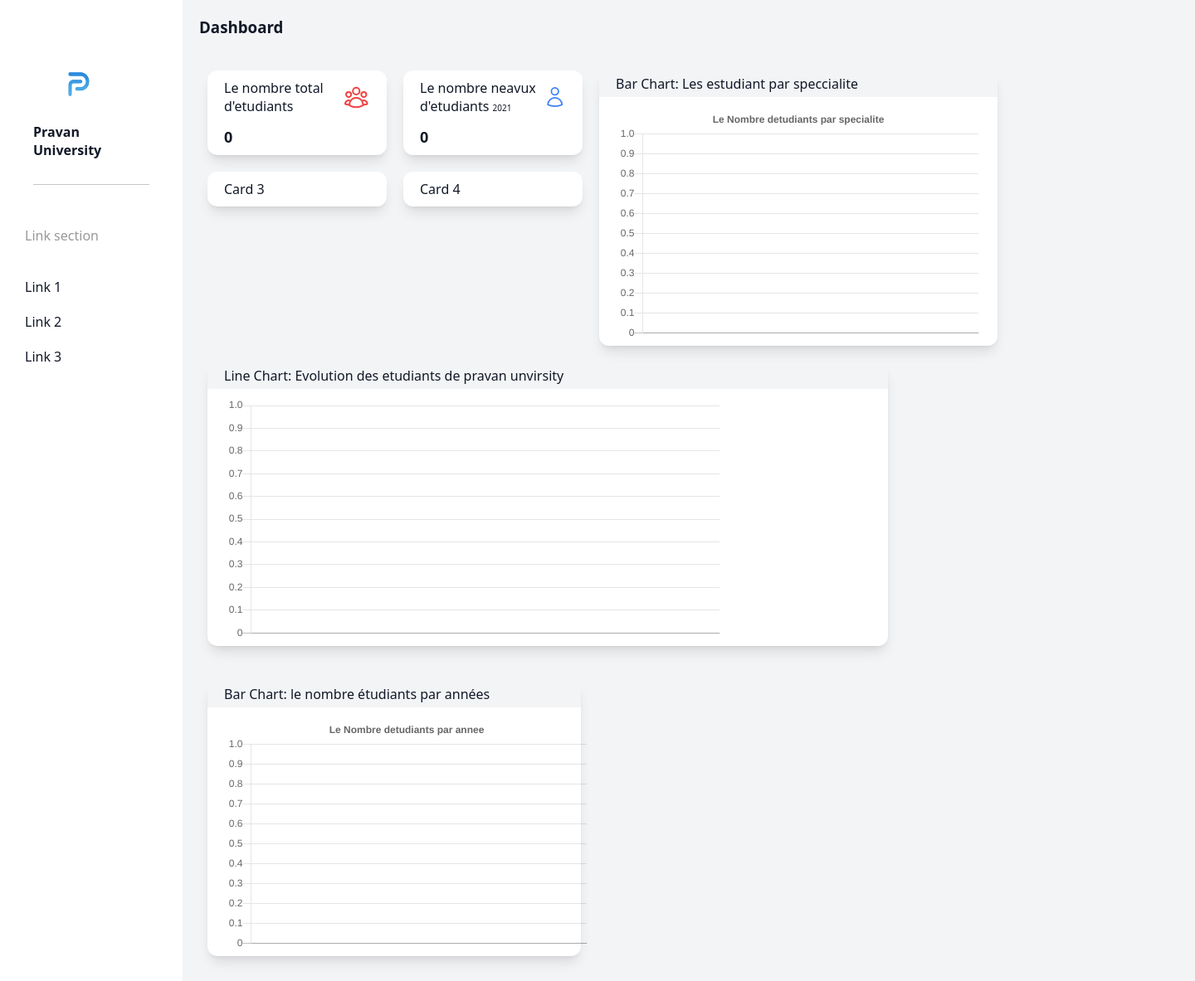
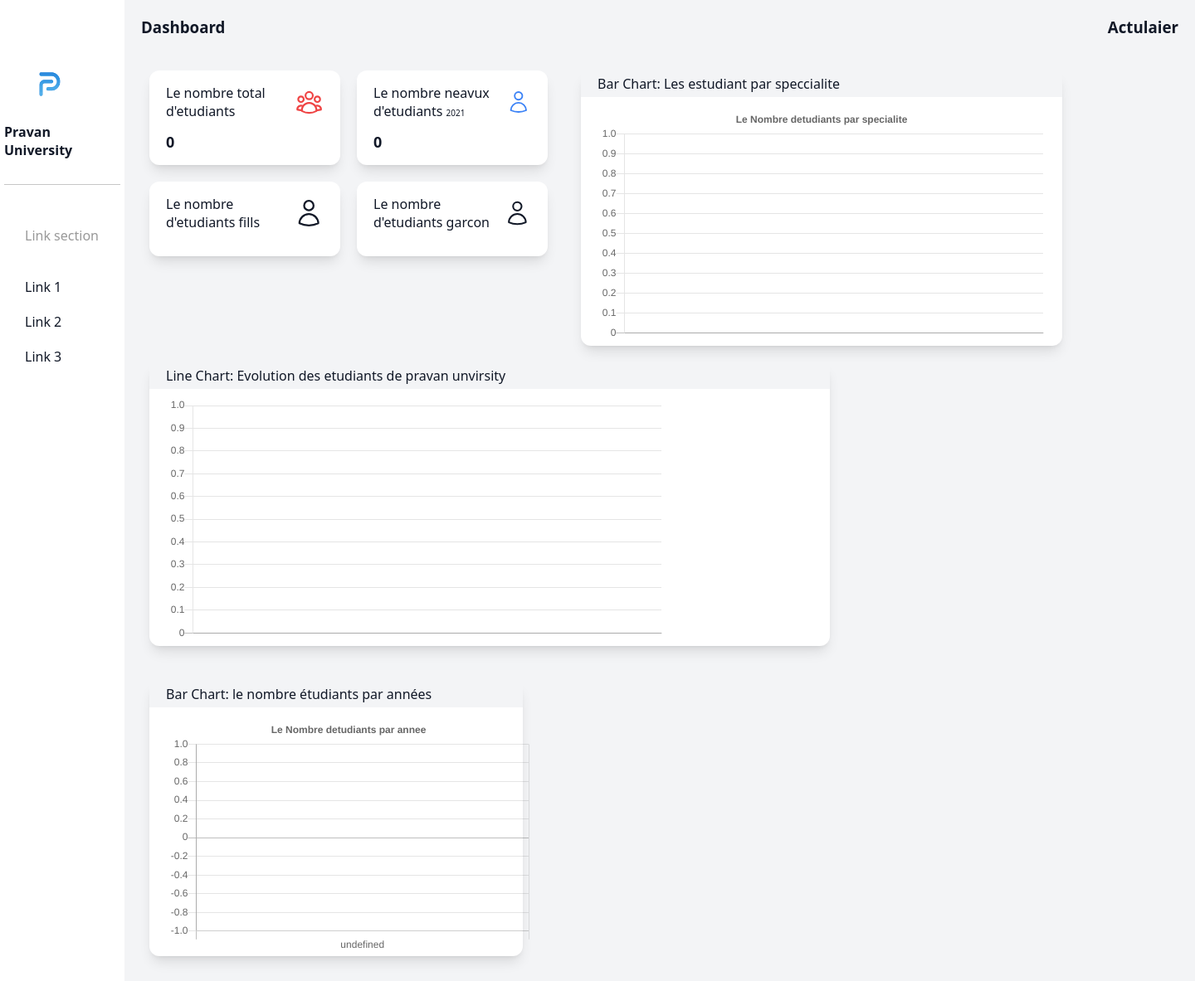
Before and after one commit to Ryan7AIT/miniProjet2, a Flask app: page / in a window 1440 px wide. Shown: the whole page at 83% size. Run offline with Flask 2, Linux system fonts and the light colour scheme; data that the repository does not hold is empty; some libraries are stand-ins or nearby versions.

Commit message:
add b&g numbers

```diff
--- a/app.py
+++ b/app.py
@@ -254,7 +254,28 @@
 def doGetData8():
 	conn = mysql.connect()
 	cursor =conn.cursor()
-	cursor.execute("select count(*) as number,  annee from resultats group by annee")
+	cursor.execute("select count(*) as number from resultats WHERE annee = 2021")
+
+	data = cursor.fetchall()
+	row_headers=[x[0] for x in cursor.description]
+
+	cursor.close()
+
+	json_data=[]
+	for result in data:
+		json_data.append(dict(zip(row_headers,result)))
+
+	return jsonify(json_data)
+
+
+# number of girls in the school
+
+@app.route('/api/data9')
+def doGetData9():
+	conn = mysql.connect()
+	cursor =conn.cursor()
+	cursor.execute("select count(*) as number,  sexe from resultats group by sexe")
+
 
 	data = cursor.fetchall()
 	row_headers=[x[0] for x in cursor.description]
@@ -269,6 +290,5 @@
 
 
 
-
 if __name__ == '__main__':
 	app.run(debug=True, port=5000)
--- a/static/script.js
+++ b/static/script.js
@@ -1,7 +1,12 @@
 loadData();
 
+
 function loadData(){
-	// Requ�te AJAX get Persons
+
+	line = document.getElementById("bar-chart")
+
+
+
 	httpRequest = new XMLHttpRequest();
 	httpRequest.open('GET', '/api/data');
 	httpRequest.onreadystatechange = function () {
@@ -69,6 +74,23 @@
 		}
 	};
 	httpRequest5.send();
+
+
+	// number of girls
+	httpRequest9 = new XMLHttpRequest();
+	httpRequest9.open('GET', '/api/data9');
+	httpRequest9.onreadystatechange = function () {
+		if (httpRequest9.readyState === 4 && httpRequest9.status === 200) {
+
+			jsonData9 = JSON.parse(httpRequest9.response);
+			// update_Bars(jsonData1);
+			update_numberOfgirls(jsonData9);
+
+		}
+	};
+	httpRequest9.send();
+
+	// number of guys
 
 	// get numbers of sudent by major
 
@@ -225,6 +247,16 @@
 
 }
 
+function update_numberOfgirls(jsonData){
+	console.log(jsonData);
+	number = document.getElementsByClassName("girlsNumber")[0];
+	number.innerText = jsonData[0]["number"];
+
+	number = document.getElementsByClassName("boysNumber")[0];
+	number.innerText = jsonData[1]["number"];
+
+}
+
 
 function update_Bars1(jsonData){
 
@@ -263,7 +295,6 @@
 
 
 function update_Lines1(jsonData){
-	console.log(jsonData);
 	var labels = jsonData.years;
 
 	for(d of jsonData.datasets){
@@ -329,3 +360,11 @@
 		}
 	});
 }
+
+
+
+
+
+
+
+// front-end manipulaton
--- a/static/style.css
+++ b/static/style.css
@@ -29,8 +29,21 @@
 	background-color: rgb(243 244 246);
 }
 
+/* navbar */
 
+.nav {
+	display: flex;
+	justify-content: space-between;
+}
 
+.actualiser {
+	cursor: pointer;
+}
+.actualiser:hover {
+
+	box-shadow: 0 10px 15px -3px rgb(0 0 0 / 0.1), 0 4px 6px -4px rgb(0 0 0 / 0.1);
+
+}
 /* start side bar */
 
 .sidebar {
@@ -103,6 +116,11 @@
 	justify-content: flex-start;
 }
 
+.head {
+	width: 1250px;
+	margin: auto;
+}
+
 .head .cards {
 	width: 40%;
 }
@@ -110,7 +128,7 @@
 .head .cards .card {
 	background-color: white;
 	width: 280px;
-	padding: 10px 20px;
+	padding: 16px 20px;
 	margin: 10px ;
 	box-shadow: 0 10px 15px -3px rgb(0 0 0 / 0.1), 0 4px 6px -4px rgb(0 0 0 / 0.1);
 	border-radius: 12px;
@@ -139,6 +157,10 @@
 
 
 .head .cards .card .chead svg {
+	width: 47px;
+}
+
+.head .cards .card  svg {
 	width: 47px;
 }
 
@@ -171,8 +193,9 @@
 
 .head .graphes .graphe {
 	background-color: white;
-	width: 480px;
+	width: 580px;
 	margin: 10px ;
+	margin-left: 30px;
 	border-radius: 12px;
 	box-shadow: 0 10px 15px -3px rgb(0 0 0 / 0.1), 0 4px 6px -4px rgb(0 0 0 / 0.1);
 
@@ -180,9 +203,7 @@
 
 /* begin body */
 
-.body .graphes{
-	/* width: 60%; */
-}
+
 
 .body .graphes .graphe {
 	background-color: white;
--- a/templates/index.html
+++ b/templates/index.html
@@ -34,7 +34,10 @@
 			</div>
 			<div class="main bg-gray-100">
 				<main>
-					<h3>Dashboard</h3>
+					<div class="nav flex">
+						<h3>Dashboard</h3>
+						<h3 onclick="actualiser()" class="actualiser">Actulaier</h3>
+					</div>
 
 					<div class="head">
 						<div class="cards">
@@ -68,10 +71,30 @@
 							<div class="sline">
 
 								<div id="c3" class="card">
-									Card 3
+									<div class="chead">
+										<p>Le nombre  d'etudiants fills </p>
+										<svg xmlns="http://www.w3.org/2000/svg" fill="none" viewBox="0 0 24 24" stroke-width="1.5" stroke="currentColor" class="w-6 h-6">
+											<path stroke-linecap="round" stroke-linejoin="round" d="M15.75 6a3.75 3.75 0 11-7.5 0 3.75 3.75 0 017.5 0zM4.501 20.118a7.5 7.5 0 0114.998 0A17.933 17.933 0 0112 21.75c-2.676 0-5.216-.584-7.499-1.632z" />
+										  </svg>
+
+
+									</div>
+
+
+									<p class="girlsNumber"></p>
 								</div>
 								<div id="c4" class="card">
-									Card 4
+									<div class="chead">
+										<p>Le nombre  d'etudiants garcon </p>
+										<svg xmlns="http://www.w3.org/2000/svg" fill="none" viewBox="0 0 24 24" stroke-width="1.5" stroke="currentColor" class="w-6 h-6">
+											<path stroke-linecap="round" stroke-linejoin="round" d="M15.75 6a3.75 3.75 0 11-7.5 0 3.75 3.75 0 017.5 0zM4.501 20.118a7.5 7.5 0 0114.998 0A17.933 17.933 0 0112 21.75c-2.676 0-5.216-.584-7.499-1.632z" />
+										  </svg>
+
+
+									</div>
+
+
+									<p class="boysNumber"></p>
 								</div>
 							</div>
 						</div>
@@ -81,7 +104,7 @@
 									<p>Bar Chart: Les estudiant par speccialite </p>
 								</div>
 								<div class="card-content">
-									<canvas id="bar-chart" height="290" width="440"></canvas>
+									<canvas id="bar-chart" height="290" width="540"></canvas>
 								</div>
 							</div>
 
```
